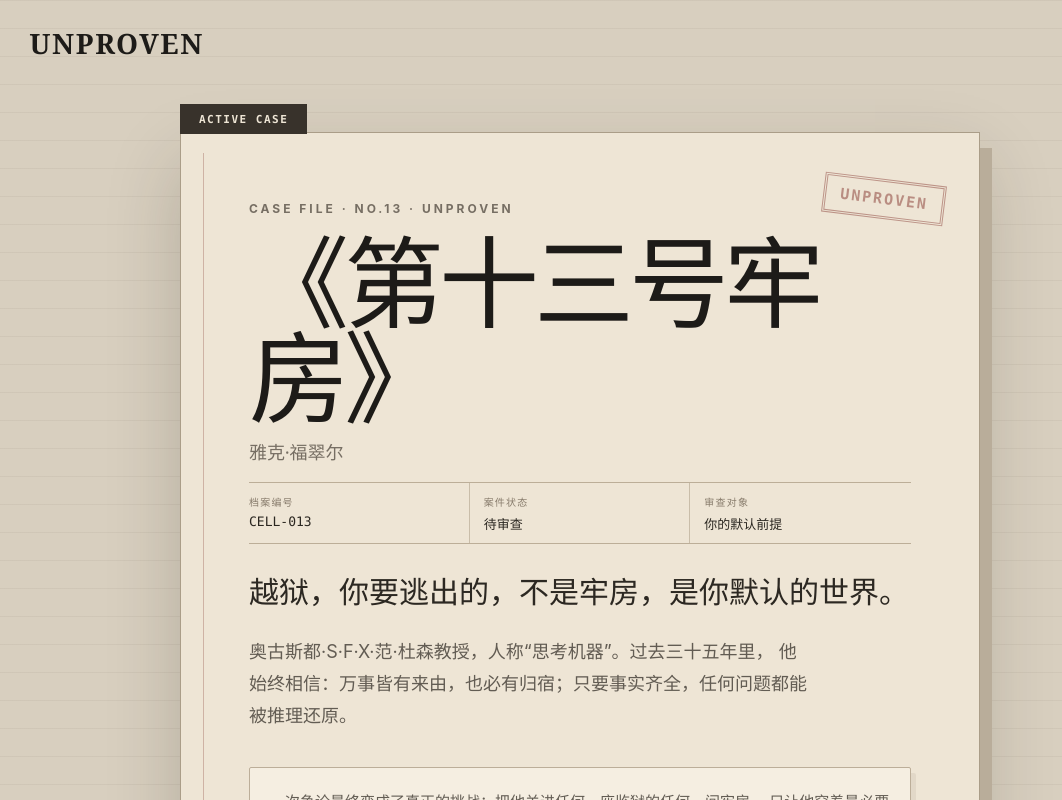
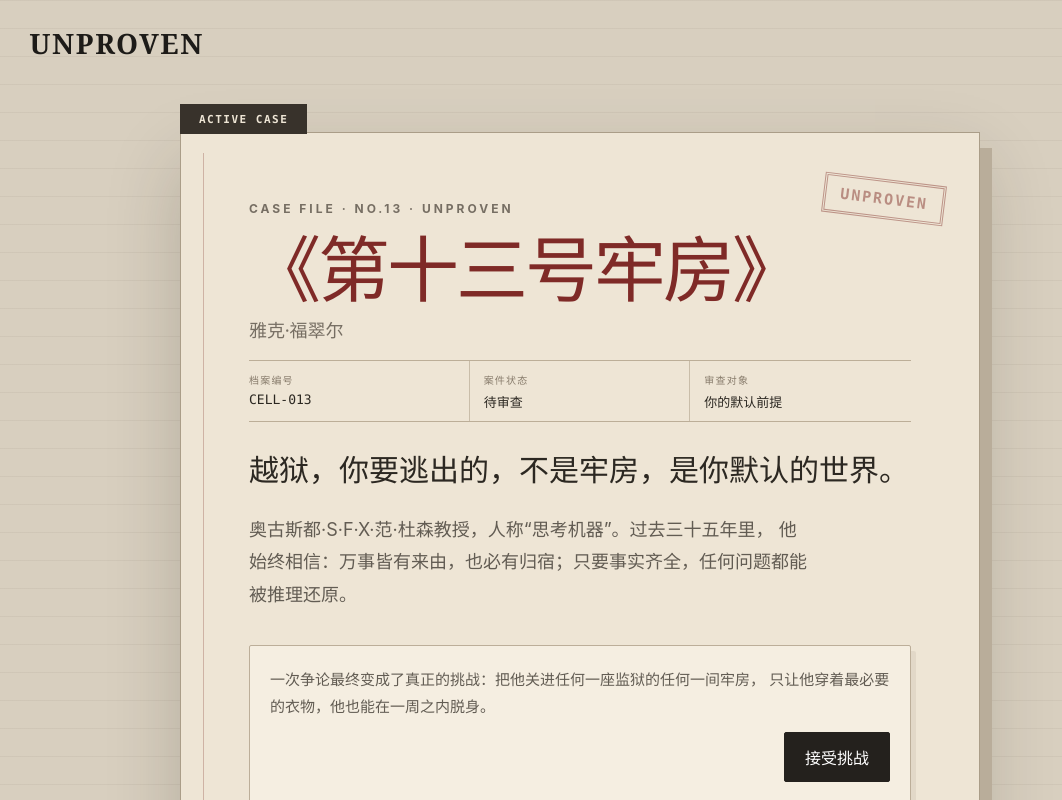
Before and after one commit to NiceStone-Hill/inkecho, a React (Vite) app in the folder frontend/: page /#/ in a window 1280 px wide. Shown: the top 800 px of the page, without its empty margins (60-1122 px from the left). Built offline with nearby package versions, Linux system fonts and the light colour scheme; no server answers.

Commit message:
style: refine title typography and color

```diff
--- a/frontend/src/App.css
+++ b/frontend/src/App.css
@@ -138,12 +138,12 @@
 
 h1 {
   margin: 18px 0 28px;
-  color: #1d1b18;
+  color: #7f2a27;
   font-family: Georgia, "Times New Roman", serif;
-  font-size: clamp(54px, 9vw, 100px);
+  font-size: clamp(40px, 6vw, 72px);
   font-weight: 500;
   line-height: 0.95;
-  letter-spacing: -5px;
+  letter-spacing: -3px;
 }
 
 .introduction {
```
